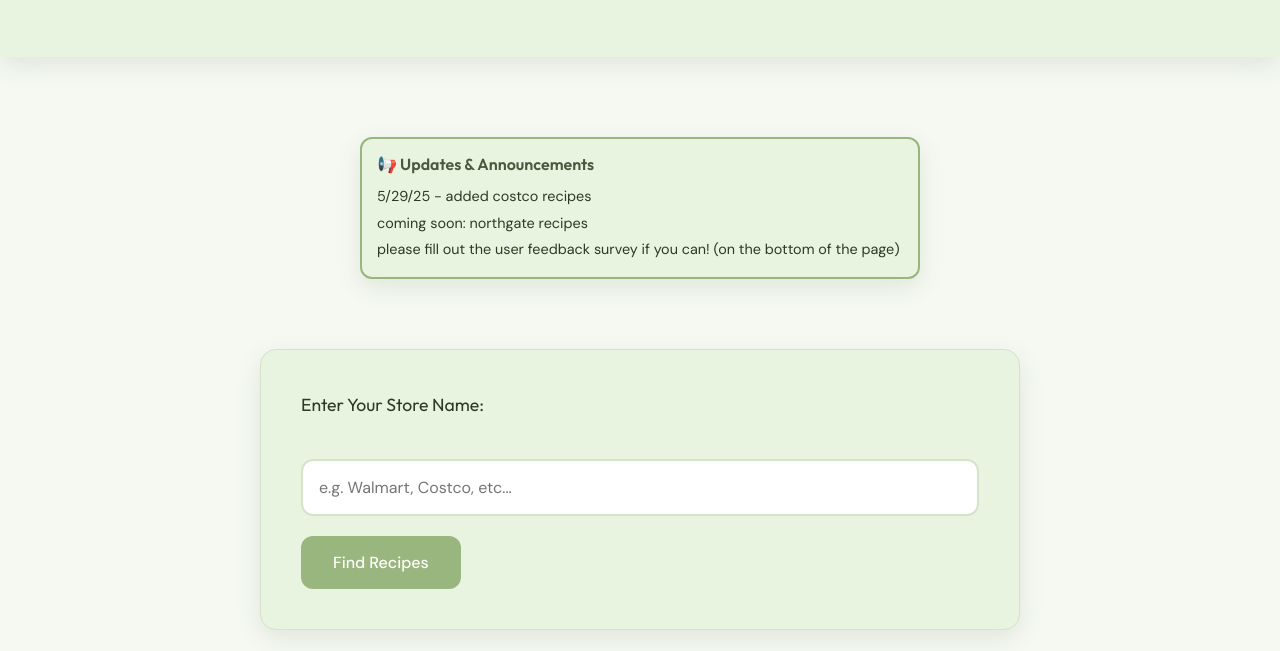
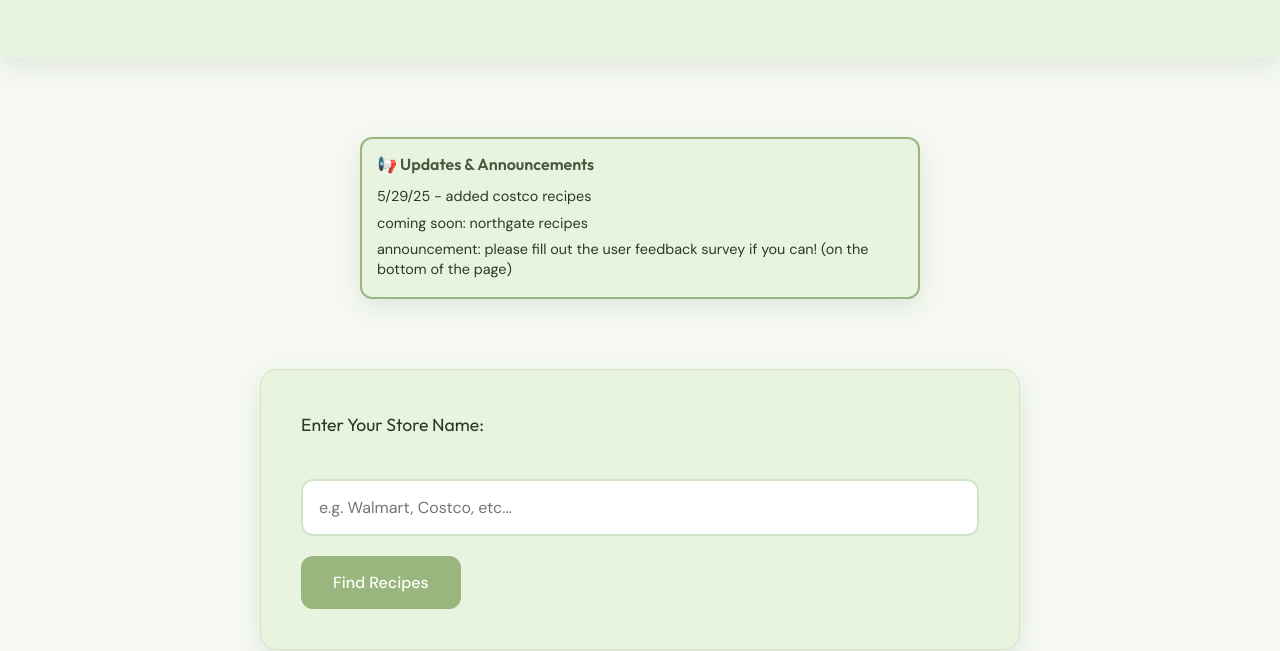
Before and after one commit to giancarloperez-cs/budget-recipes-app, a plain HTML site: page index.html in a window 1280 px wide. Shown: the part 169-820 px from the top of the page. Drawn offline with Linux system fonts and the light colour scheme.

Commit message:
new announcement

```diff
--- a/index.html
+++ b/index.html
@@ -19,7 +19,7 @@
       <h2>📢 Updates & Announcements</h2>
       <p>5/29/25 - added costco recipes </p>
       <p>coming soon: northgate recipes</p>
-      <p>please fill out the user feedback survey if you can! (on the bottom of the page)</p>
+      <p>announcement: please fill out the user feedback survey if you can! (on the bottom of the page)</p>
     </div>
   </div>
 
```
